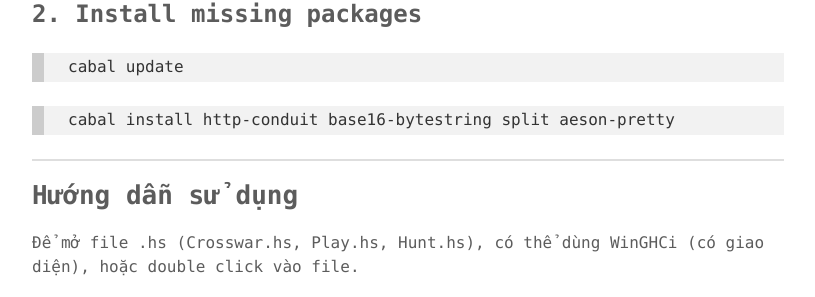
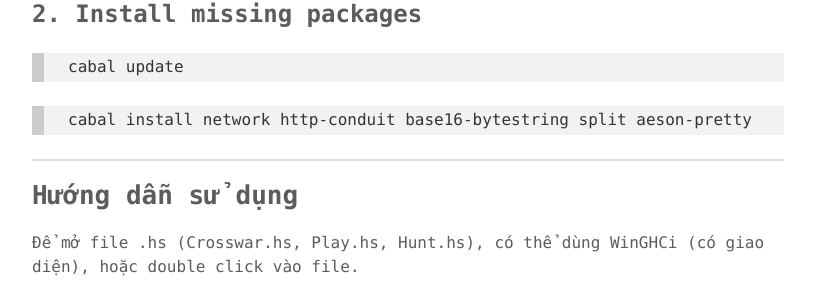
Before and after one commit to phuoc-thanh/phuoc-thanh.github.io, a Jekyll site: the page built from _posts/2017-08-18-injector-guide.md, in a window 1280 px wide and 900 px high, scrolled down 381 px. Shown: the part 150-447 px from the top of the window, without its empty margins (232-1047 px from the left). Built offline with Jekyll 4.4.1, drawn with Linux system fonts in a browser that asks for light colours; comment, search, counter and statistics services are not loaded.

Commit message:
Add network package to Installation steps

```diff
--- a/_posts/2017-08-18-injector-guide.md
+++ b/_posts/2017-08-18-injector-guide.md
@@ -22,7 +22,7 @@ https://haskell.org/platform/download/8.0.2/HaskellPlatform-8.0.2-a-minimal-x86_
 
 > cabal update
 
-> cabal install http-conduit base16-bytestring split aeson-pretty
+> cabal install network http-conduit base16-bytestring split aeson-pretty
 
 ----------
 
```
